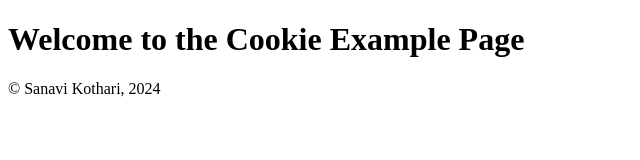
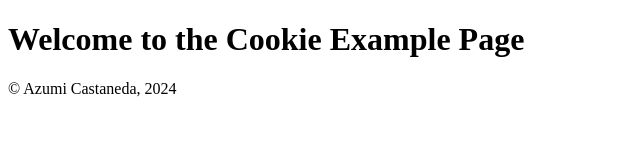
Before and after one commit to aic-25/A10, a plain HTML site: page index.html in a window 1280 px wide. Shown: the full height of the page, 0-640 px from the left. Drawn offline with Linux system fonts and the light colour scheme.

Commit message:
Update index.html

```diff
--- a/index.html
+++ b/index.html
@@ -12,7 +12,7 @@
     <div id="cookieDisplay" style="margin-top: 20px;"></div>
 
     <footer>
-        <p>&copy; Sanavi Kothari, 2024</p>
+        <p>&copy; Azumi Castaneda, 2024</p>
     </footer>
 
     <script>
```
